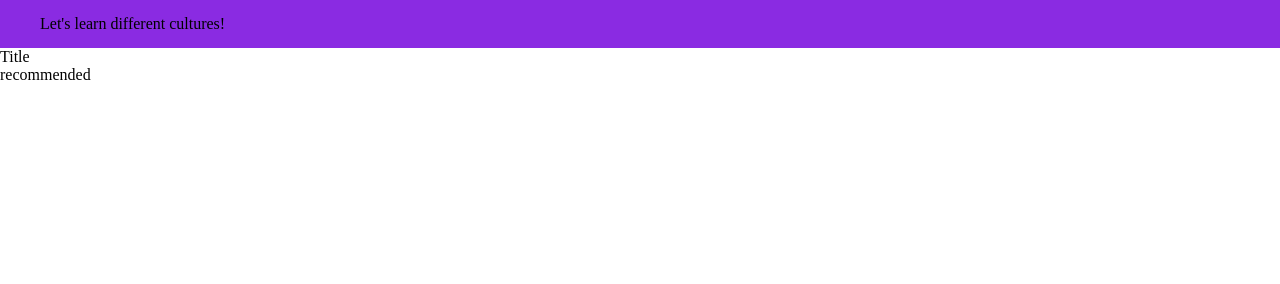
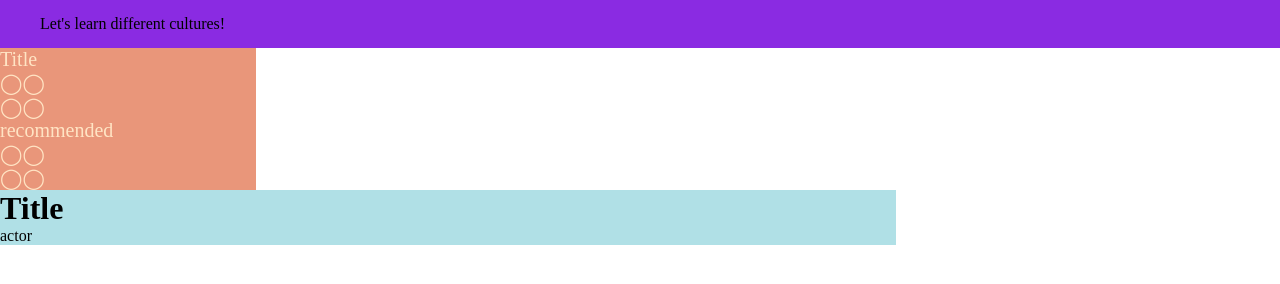
Before and after one commit to Na-naO/background_info, a plain HTML site: page index.html in a window 1280 px wide. Drawn offline with Linux system fonts and the light colour scheme.

Commit message:
Add main part

```diff
--- a/index.html
+++ b/index.html
@@ -14,13 +14,22 @@
     <main>
       <div class="side-bar">
         <p>Title</p>
+        <p>◯◯</p>
+        <p>◯◯</p>
         <p>recommended</p>
+        <p>◯◯</p>
+        <p>◯◯</p>
       </div>
 
       <div class="main-screen">
+        <h1>Title</h1>
+        <p>actor</p>
+        <p></p>
+      </div>
+
+      <div class="chat-content">
 
       </div>
-
 
 
     </main>
--- a/style.css
+++ b/style.css
@@ -10,4 +10,24 @@ span{
 header{
   background-color: blueviolet;
   padding: 15px 40px;
+  height: 30%;
 }
+
+
+.main{
+  display: flex;
+  height: 70%;
+}
+
+.side-bar{
+  background-color: darksalmon;
+  width: 20%;
+  color: bisque;
+  font-size: 20px;
+}
+
+.main-screen{
+  width: 70%;
+  background-color: powderblue;
+
+}
```
